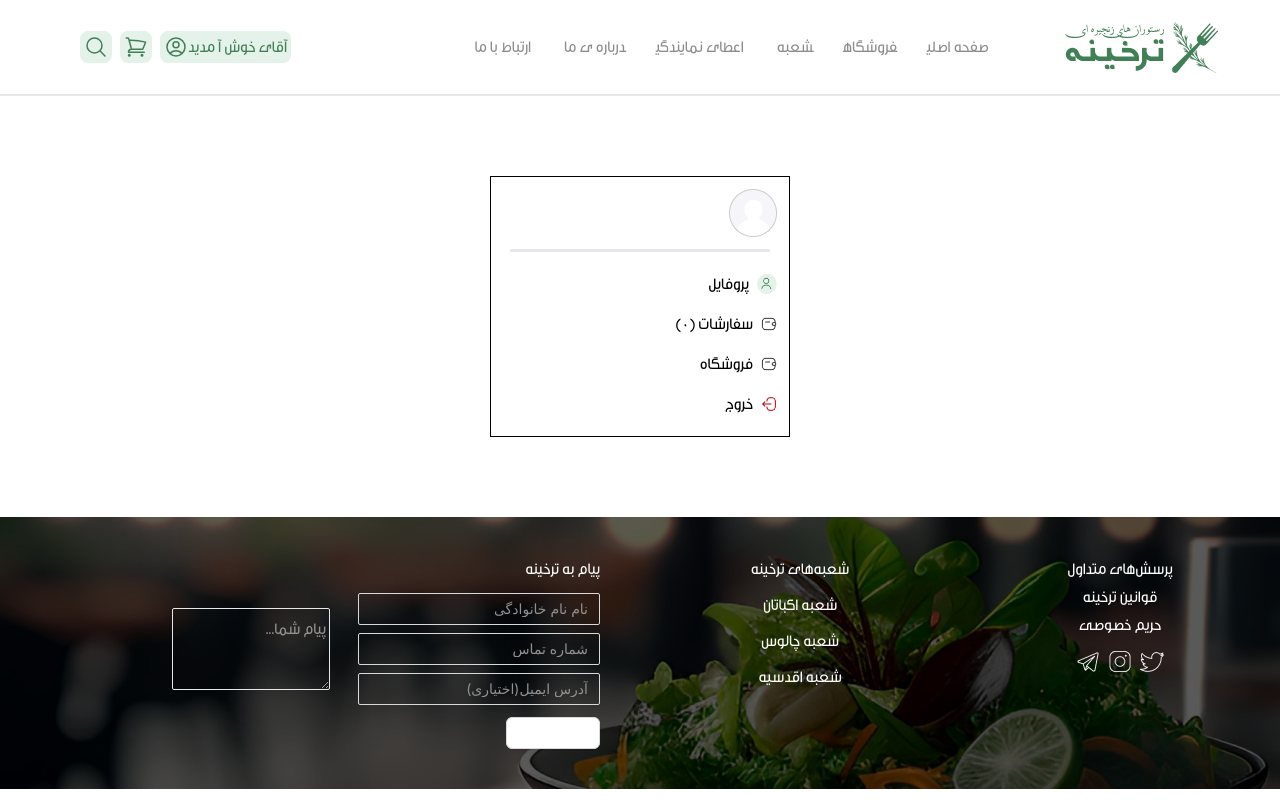
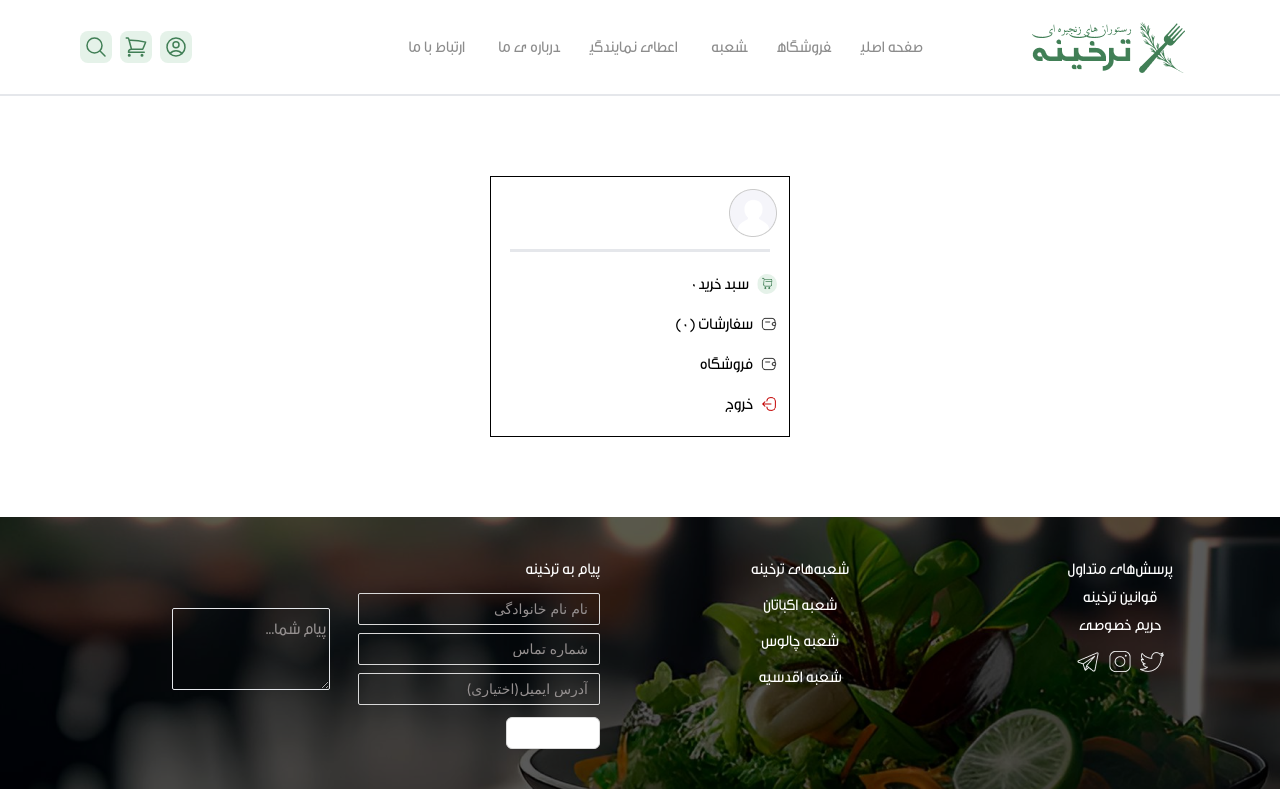
Before and after one commit to mehranehsoleimani66/tarkhineh, a React (Create React App) app: page /profile in a window 1280 px wide. Built offline with nearby package versions, Linux system fonts and the light colour scheme.

Commit message:
modified

```diff
--- a/src/component/header/Icons.js
+++ b/src/component/header/Icons.js
@@ -34,26 +34,23 @@ console.log(myUserContext,'uuuuu')
             </Link> }
 
 
-            {myUserContext.user===0  ? <Link  to='/login' className="text-[#417F56] cursor-pointer"> <div className="bg-[#E5F2E9] rounded-lg p-1 text-[#417F56] cursor-pointer flex flex-row justify-center  ">
+            {myUserContext.user.name ? <Link  to='/profile' className="text-[#417F56] cursor-pointer"> <div className="bg-[#E5F2E9] rounded-lg p-1 text-[#417F56] cursor-pointer flex flex-row justify-center  ">
                <svg xmlns="http://www.w3.org/2000/svg" fill="none" viewBox="0 0 24 24" strokeWidth={1.5} stroke="currentColor" className="w-6 h-6 ">
                  <path strokeLinecap="round" strokeLinejoin="round" d="M17.982 18.725A7.488 7.488 0 0012 15.75a7.488 7.488 0 00-5.982 2.975m11.963 0a9 9 0 10-11.963 0m11.963 0A8.966 8.966 0 0112 21a8.966 8.966 0 01-5.982-2.275M15 9.75a3 3 0 11-6 0 3 3 0 016 0z" />
-                 </svg>  وارد شوید :
-
+                 </svg>
+                 ی {myUserContext.user.name}  خوش آ مدید
             </div>
-            </Link>: <Link  to='/profile'  className="text-[#417F56] cursor-pointer"> <div className="bg-[#E5F2E9] rounded-lg p-1 text-[#417F56] cursor-pointer flex flex-row justify-center  ">
+            </Link>
+           : <Link  to='/login'  className="text-[#417F56] cursor-pointer"> <div className="bg-[#E5F2E9] rounded-lg p-1 text-[#417F56] cursor-pointer flex flex-row justify-center  ">
             <svg xmlns="http://www.w3.org/2000/svg" fill="none" viewBox="0 0 24 24" strokeWidth={1.5} stroke="currentColor" className="w-6 h-6 ">
               <path strokeLinecap="round" strokeLinejoin="round" d="M17.982 18.725A7.488 7.488 0 0012 15.75a7.488 7.488 0 00-5.982 2.975m11.963 0a9 9 0 10-11.963 0m11.963 0A8.966 8.966 0 0112 21a8.966 8.966 0 01-5.982-2.275M15 9.75a3 3 0 11-6 0 3 3 0 016 0z" />
-              </svg>آقای {myUserContext.user.name}  خوش آ مدید
+               </svg>
 
-         </div>
+               </div>
          </Link>
-         }
-
-
+           }
             <span className="pl-5 text-[#417F56]"> </span>
         </div>
-
-
         </>
      );
 }
--- a/src/pages/Profile/Profile.js
+++ b/src/pages/Profile/Profile.js
@@ -1,5 +1,6 @@
 import React, { useContext } from 'react';
 import { cartContext, userContext } from "../../App";
+import { Link } from 'react-router-dom';
 
 
 const Profile = () => {
@@ -21,10 +22,18 @@ const Profile = () => {
     <div className='w-[260px] border border-b-2 m-auto'></div>
  <div className='flex flex-col justify-end items-end gap-4 mb-5 mt-5 pr-3'>
 
+ {myCartList.cardFood ? <Link to='/Cardlist'> <div className='flex flex-row-reverse justify-end items-center gap-2'>
+    <img src='images/cart.png' className='rounded-full w-5 h-5' alt='profile image' />
+ {myCartList.cardFood.length}سبد خرید
+    </div></Link> : <Link to='/CardPage'> <div className='flex flex-row-reverse justify-end items-center gap-2'>
+    <img src='images/cart.png' className='rounded-full w-5 h-5' alt='profile image' />
+    سبد خرید
+    </div></Link>}
+{/*
 <div className='flex flex-row-reverse justify-end items-center gap-2'>
-    <img src='images/user.png' className='rounded-full w-5 h-5' alt='profile image' />
-    <p> پروفایل</p>
-    </div>
+    <img src='images/cart.png' className='rounded-full w-5 h-5' alt='profile image' />
+    <Link to='/cartList'> سبد خرید</Link>
+    </div>  */}
  <div className='flex flex-row-reverse justify-end items-center gap-2'>
     <img src='images/Wallet-2.png' className='rounded-full' alt='profile image' />
     <p><span >سفارشات   ({myCartList.cardFood.length})</span>  </p>
--- a/src/pages/login/Profile.js
+++ b/src/pages/login/Profile.js
@@ -20,7 +20,7 @@ const Profile = ({phone}) => {
 
      <div className='flex flex-row-reverse justify-end items-center gap-2'>
          <img src='images/user.png' className='rounded-full w-5 h-5' alt='profile image' />
-         <p> پروفایل</p>
+         <p> سبد خرید</p>
          </div>
       <div className='flex flex-row-reverse justify-end items-center gap-2'>
          <img src='images/Wallet-2.png' className='rounded-full' alt='profile image' />
```
